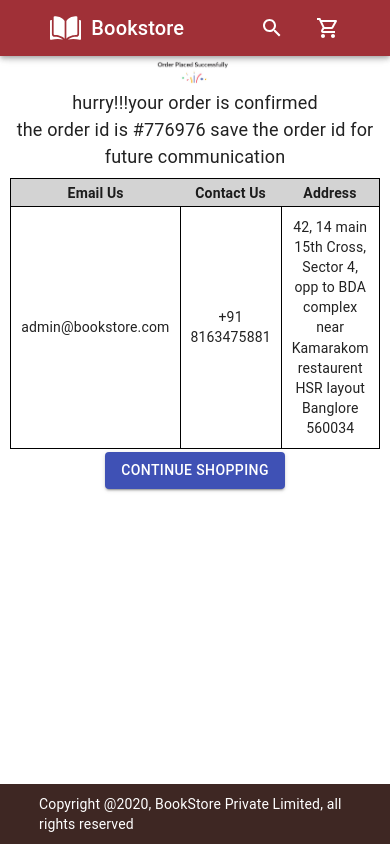
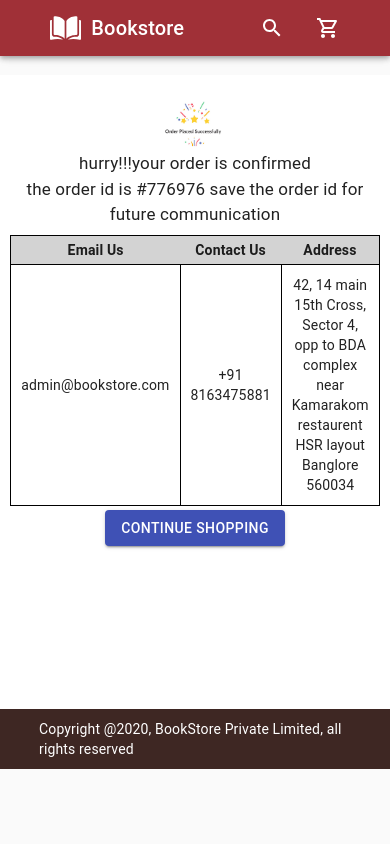
Before and after one commit to saurabhdagwar/BookShop, a React (Create React App) app: page /dashboard/orderPlaced in a window 390 px wide. Built offline with nearby package versions, Linux system fonts and the light colour scheme; no server answers.

Commit message:
refactor: with proper responsive for all pages

```diff
--- a/src/Components/Footer/footer.css
+++ b/src/Components/Footer/footer.css
@@ -1,11 +1,8 @@
 .footerMain{
     background-color: #3e2723;
     color: white;
-    width: 100vw;
+    width: 100%;
     padding: 10px;
     text-align: left;
     padding-left: 10%;
-    margin-top: 5%;
-    position: fixed;
-    bottom: 0%;
 }
--- a/src/Components/LogIn/LogIn.jsx
+++ b/src/Components/LogIn/LogIn.jsx
@@ -5,6 +5,7 @@ import Button from "@material-ui/core/Button";
 import Dialog from "@material-ui/core/Dialog";
 import Services from "../../Services/userServices";
 const services = new Services();
+let dialogControl = true;
 
 const useStyles = makeStyles((theme) => ({
   loginMain: {
@@ -13,6 +14,9 @@ const useStyles = makeStyles((theme) => ({
     justifyContent: "center",
     borderRadius: "10px",
     width: "350px",
+    [theme.breakpoints.down("xs")]: {
+      width: '100%'
+    },
   },
   Title: {
     width: "100%",
@@ -25,6 +29,7 @@ const useStyles = makeStyles((theme) => ({
   },
   SignUpBody: {
     padding: "30px",
+
   },
   header: {
     display: "flex",
@@ -115,9 +120,8 @@ export default function Login(props) {
     }
   };
 
+  const LoginBody = () => {
     return (
-    <>
-      <Dialog open={true}>
       <div className={classes.loginMain}>
         <div className={classes.Title}>Book Store</div>
         <div className={classes.SignUpBody}>
@@ -158,7 +162,14 @@ export default function Login(props) {
           </Button>
         </div>
       </div>
-      </Dialog>
+    );
+  };
+
+  return (
+    <>
+     {dialogControl ? <Dialog open={true}>
+        <LoginBody />
+      </Dialog> : ''}
     </>
   );
 }
--- a/src/Components/OrderPlaced/orderPlaced.css
+++ b/src/Components/OrderPlaced/orderPlaced.css
@@ -2,12 +2,13 @@
   display: flex;
   flex-direction: column;
   align-items: center;
-  min-height: 100vh;
+  min-height: 70vh;
+  margin-bottom: 43px;
   width: 100%;
 }
 .successfulImage {
-  height: 25%;
-  width: 25%;
+  height: 20%;
+  width: 20%;
   margin-top: 6%;
 }
 .orderTable {
--- a/src/Components/OrderPlaced/orderPlaced.jsx
+++ b/src/Components/OrderPlaced/orderPlaced.jsx
@@ -7,7 +7,7 @@ import Button from "@material-ui/core/Button";
 
 const useStyles = makeStyles((theme) => ({
   text: {
-    fontSize: "18px",
+    fontSize: "17px",
   },
   shopingButton: {
     marginTop: "1%",
--- a/src/Components/cart/cart.css
+++ b/src/Components/cart/cart.css
@@ -1,11 +1,10 @@
 .cartBody {
-  top: 15%;
-  left: 10%;
+  padding-top: 8%;
+  margin-bottom: 52px;
   display: flex;
   flex-direction: column;
   width: 80%;
-  position: absolute;
-  padding-bottom: 5%;
+  min-height: 84vh;
 }
 .cartItem {
   display: flex;
@@ -79,7 +78,6 @@
     top: 10%;
     margin: 2%;
     left: auto;
-        padding: 5%;
   }
   .cartItem {
     align-items: center;
--- a/src/Components/dashBoard/dashBoard.jsx
+++ b/src/Components/dashBoard/dashBoard.jsx
@@ -19,9 +19,7 @@ const useStyles = makeStyles((theme) => ({
     justifyContent: "space-between",
     backgroundColor: "white",
   },
- footer:{
-     width: '100%'
- }
+
 }));
 
 export default function Dashboard(props) {
@@ -75,7 +73,7 @@ export default function Dashboard(props) {
           <PlacedOrder orderPlaced={orderPlaced} nextPath={nextPath} />
         </ProtectedRoutes>
       </Switch>
-      <Footer className={classes.footer}/>
+      <Footer />
     </div>
   );
 }
```
Also changed, not shown: 1 other file (tests, documents, lock files or other folders). Lines whose indentation alone changed are shown as unchanged.
